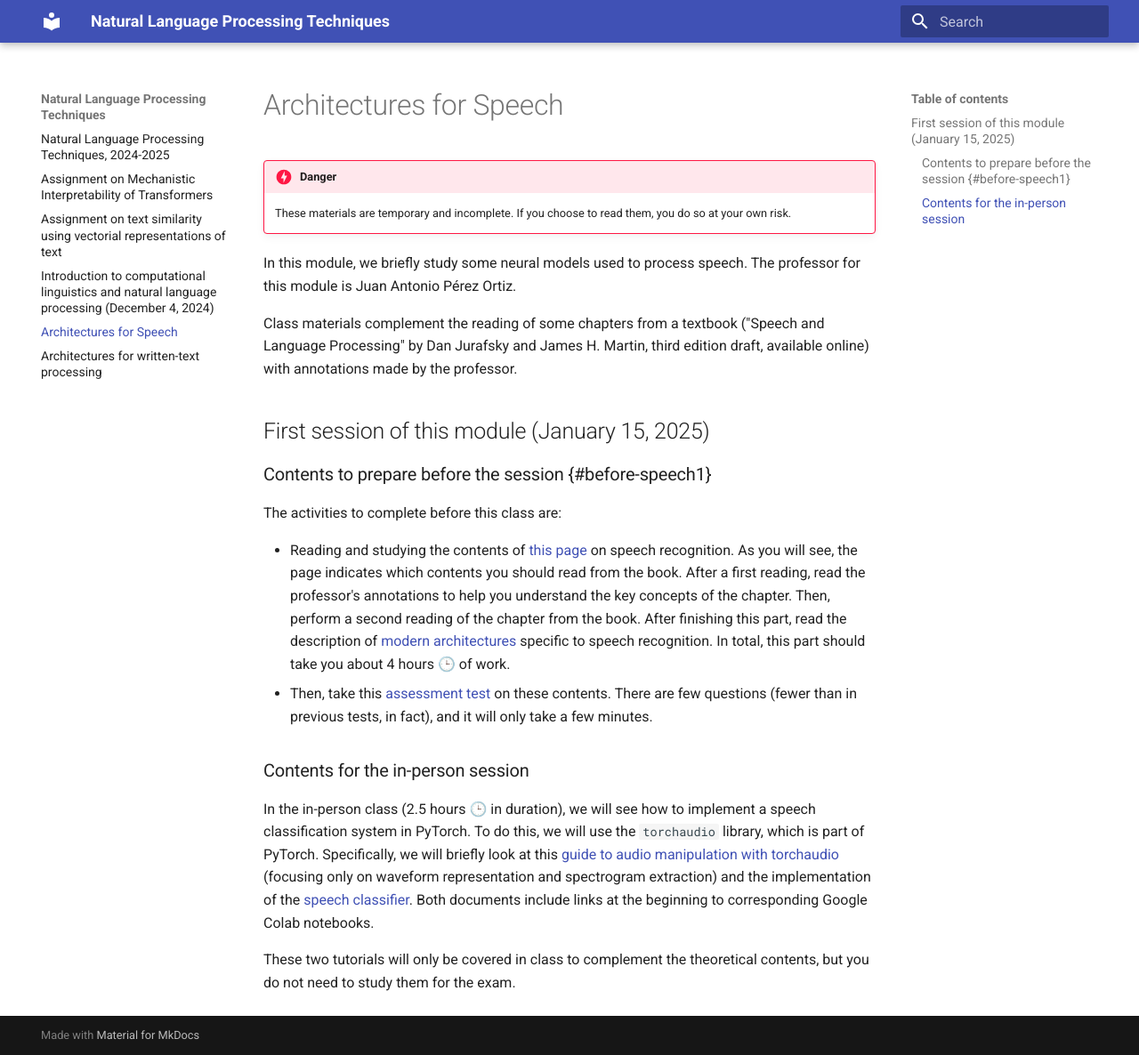
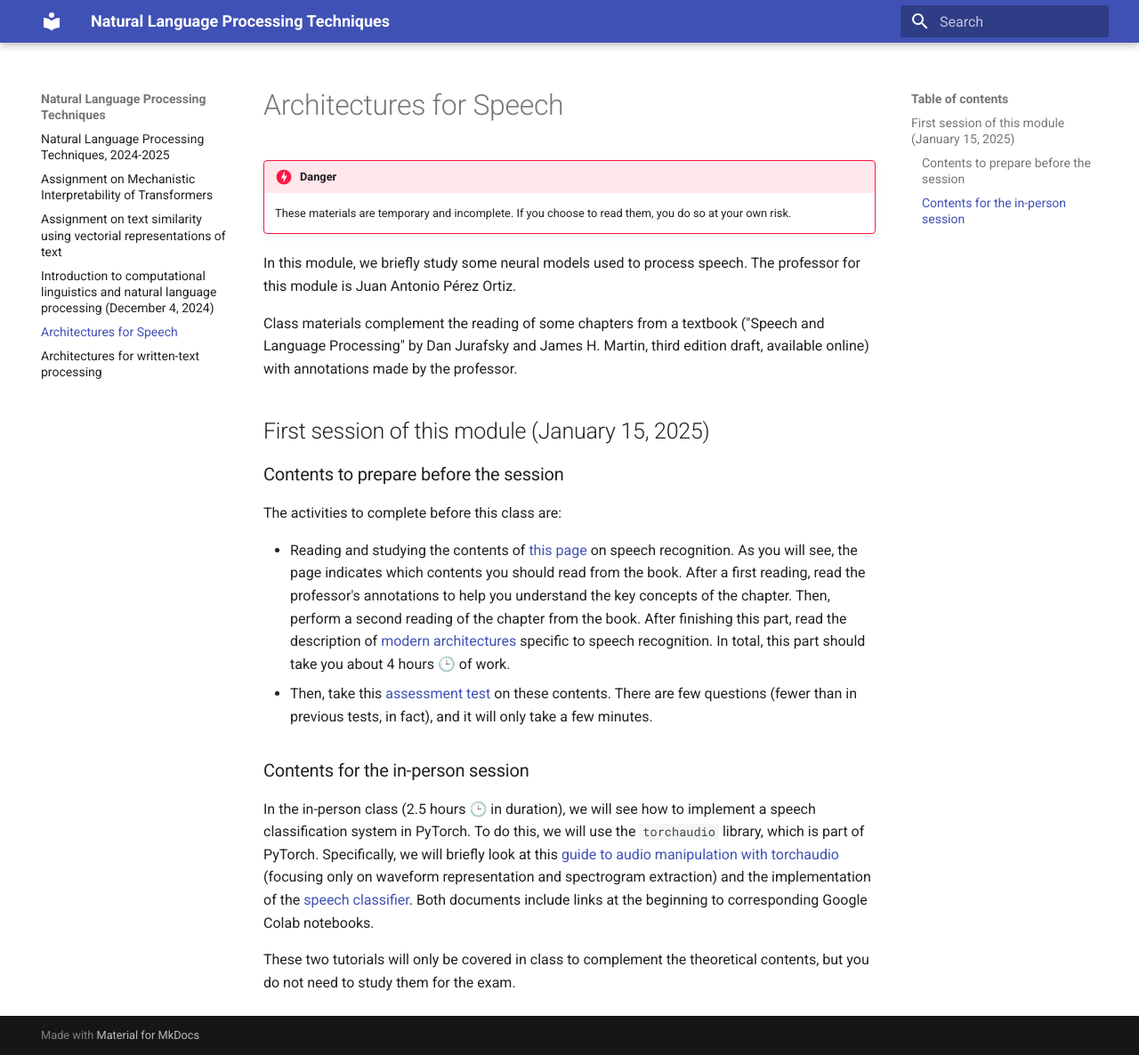
Before and after one commit to jaspock/tpln2425, an MkDocs documentation site: the page built from docs/speech.md, in a window 1280 px wide and 1186 px high. Shown: the whole window at 89% size. Built offline with MkDocs 1.6.1 and Material for MkDocs 9.7.7, drawn with Linux system fonts in a browser that asks for light colours; some of the changed lines change nothing that is shown.

Commit message:
Minor changes

```diff
--- a/mkdocs.yml
+++ b/mkdocs.yml
@@ -3,8 +3,10 @@ theme:
   name: material
 
 markdown_extensions:
+  - attr_list
   - toc:
       permalink: true
   - admonition
+  - def_list
   - pymdownx.details
   - pymdownx.superfences
```
